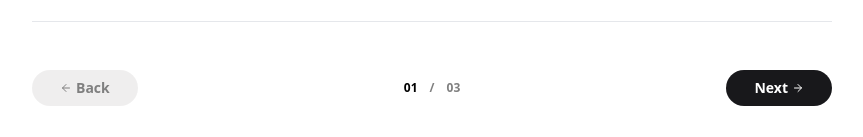
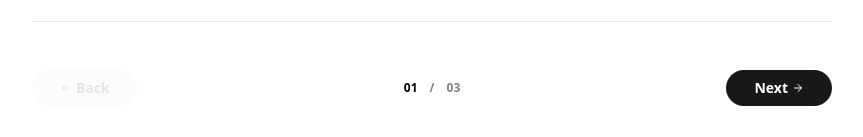
Before and after one commit to Priyansxu/Priyanshu, a Next.js app: page / in a window 1280 px wide. Shown: the part 815-952 px from the top of the page, without its empty margins (208-1071 px from the left). Built offline with nearby package versions, Linux system fonts and the light colour scheme.

Commit message:
Update page.js

```diff
--- a/app/page.js
+++ b/app/page.js
@@ -184,7 +184,7 @@ export default function Page() {
               setSocialExpanded(false)
             }}
             disabled={page === 0}
-            className={`flex items-center gap-1 px-7 py-2 rounded-3xl text-sm font-bold ${backButtonStyle} disabled:opacity-50`}
+            className={`flex items-center gap-1 px-7 py-2 rounded-3xl text-sm font-bold ${backButtonStyle} disabled:opacity-10`}
           >
             <ArrowLeft className="w-3 h-3" />
             Back
@@ -206,7 +206,7 @@ export default function Page() {
               setSocialExpanded(false)
             }}
             disabled={page === pages.length - 1}
-            className={`flex items-center gap-1 px-7 py-2 rounded-3xl text-sm font-bold ${nextButtonStyle} disabled:opacity-50`}
+            className={`flex items-center gap-1 px-7 py-2 rounded-3xl text-sm font-bold ${nextButtonStyle} disabled:opacity-10`}
           >
             Next
             <ArrowRight className="w-3 h-3" />
```
